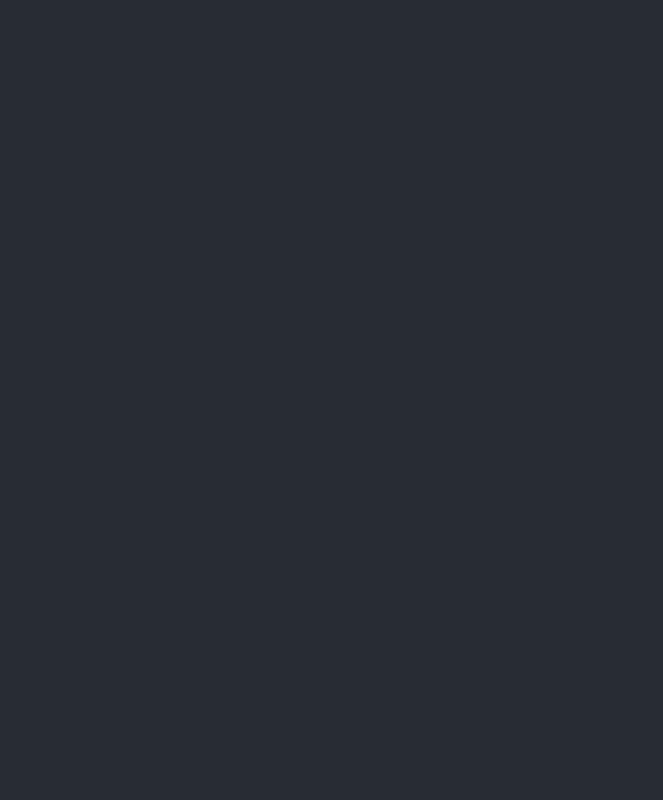
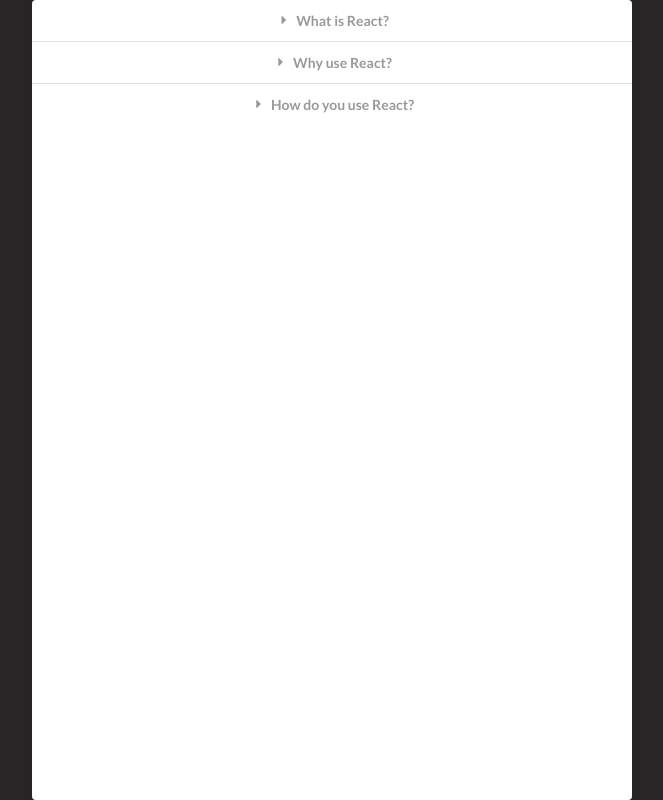
Before and after one commit to bobbygondola/WidgetsLibrary, a React (Create React App) app in the folder practiceapp/: page / in a window 1280 px wide. Shown: the whole page, without its empty margins (308-971 px from the left). Built offline with nearby package versions, Linux system fonts and the light colour scheme.

Commit message:
accordion/finished with state

```diff
--- a/practiceapp/public/index.html
+++ b/practiceapp/public/index.html
@@ -9,6 +9,7 @@
       name="description"
       content="Web site created using create-react-app"
     />
+    <link rel="stylesheet" href="https://cdnjs.cloudflare.com/ajax/libs/semantic-ui/2.4.1/semantic.min.css" integrity="sha512-8bHTC73gkZ7rZ7vpqUQThUDhqcNFyYi2xgDgPDHc+GXVGHXq+xPjynxIopALmOPqzo9JZj0k6OqqewdGO3EsrQ==" crossorigin="anonymous" />
     <link rel="apple-touch-icon" href="%PUBLIC_URL%/logo192.png" />
     <!--
       manifest.json provides metadata used when your web app is installed on a
--- a/practiceapp/src/App.css
+++ b/practiceapp/src/App.css
@@ -1,38 +1,7 @@
 .App {
+  display: flex;
+  justify-content: center;
   text-align: center;
+  background-color: rgb(39, 37, 37);
+  height: 100vh;
 }
-
-.App-logo {
-  height: 40vmin;
-  pointer-events: none;
-}
-
-@media (prefers-reduced-motion: no-preference) {
-  .App-logo {
-    animation: App-logo-spin infinite 20s linear;
-  }
-}
-
-.App-header {
-  background-color: #282c34;
-  min-height: 100vh;
-  display: flex;
-  flex-direction: column;
-  align-items: center;
-  justify-content: center;
-  font-size: calc(10px + 2vmin);
-  color: white;
-}
-
-.App-link {
-  color: #61dafb;
-}
-
-@keyframes App-logo-spin {
-  from {
-    transform: rotate(0deg);
-  }
-  to {
-    transform: rotate(360deg);
-  }
-}
--- a/practiceapp/src/App.js
+++ b/practiceapp/src/App.js
@@ -1,14 +1,27 @@
 import React, {useState} from 'react'
 import './App.css';
+import Accordion from './components/Accordion'
+
+const items = [
+  {
+    title: "What is React?",
+    content: "React is a front-end JavaScript framework."
+  },
+  {
+    title: "Why use React?",
+    content: "React is a favorite front-end JavaScript framework for creating resuable UI components."
+  },
+  {
+    title: "How do you use React?",
+    content: "React is used by creating UI components to complete web applications."
+  }
+]
 
 function App() {
 
   return (
     <div className="App">
-      <header className="App-header">
-
-
-      </header>
+      <Accordion items={items}/>
     </div>
   );
 }
--- /dev/null
+++ b/practiceapp/src/components/Accordion.js
@@ -0,0 +1,37 @@
+import React, {useState} from 'react'
+
+function Accordion({ items }) {
+    const [activeIndex, setActiveIndex] = useState(null)
+
+    const onTitleClick = (index) => {
+        setActiveIndex(index)
+    }
+
+    const renderedItems = items.map((item, index)=> {
+
+        const active = index === activeIndex ? 'active' : '';
+
+        return (
+            <React.Fragment key={items.title}>
+            <div
+                className={`title ${active}`}
+                onClick={() => onTitleClick(index)}
+            >
+                <i className="dropdown icon"></i>
+                {item.title}
+            </div>
+            <div className={`content ${active}`}>
+                <p>{item.content}</p>
+            </div>
+            </React.Fragment>
+        )
+    })
+
+    return (
+            <div className="ui styled accordion">
+                {renderedItems}
+            </div>
+    )
+}
+
+export default Accordion;
```
Also changed, not shown: 1 other file (tests, documents, lock files or other folders).
